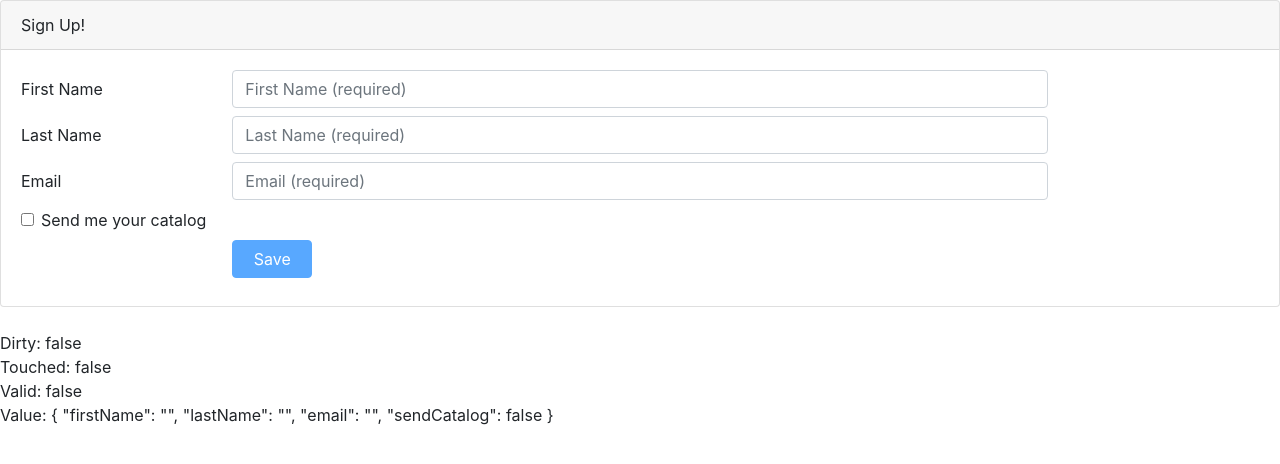
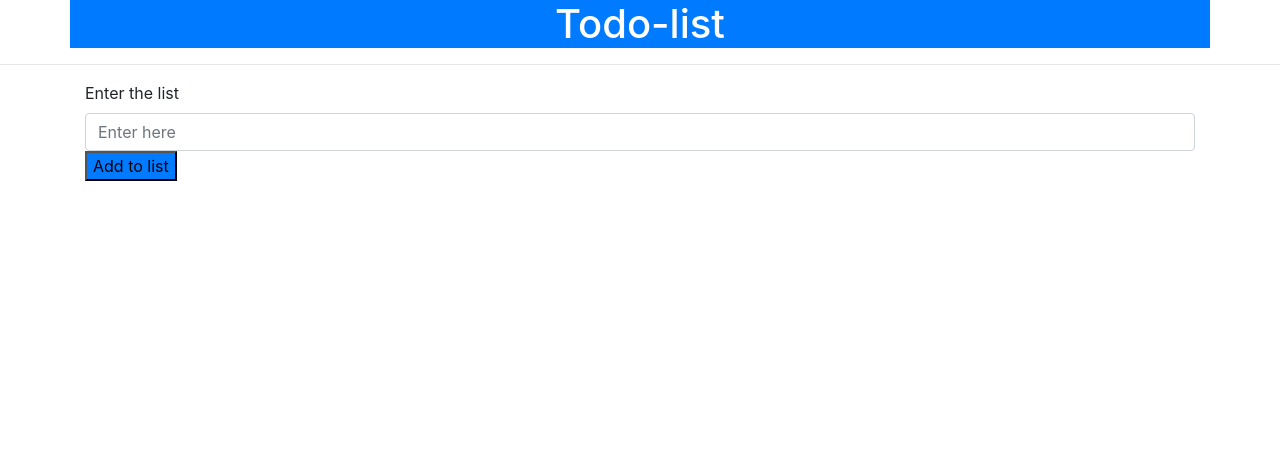
Before and after one commit to ShivaKumarReddyB/Angular, an Angular app in the folder gp/: page / in a window 1280 px wide. Shown: the top 464 px of the page. Built offline with nearby package versions, Linux system fonts and the light colour scheme.

Commit message:
adding elements in array

```diff
--- a/gp/src/app/app.component.html
+++ b/gp/src/app/app.component.html
@@ -1 +1,3 @@
-<app-reactive-forms></app-reactive-forms>
+<app-todo-list>
+
+</app-todo-list>
--- a/gp/src/app/todo-list/todo-list.component.html
+++ b/gp/src/app/todo-list/todo-list.component.html
@@ -1,4 +1,12 @@
-<div class="container" >
-  <h1> Todo-list</h1>
+<div class="container  bg-primary text-white">
+  <h1 class="text-center" > Todo-list</h1>
 </div>
 <hr>
+<div class='container'>
+<label for='Todo-list'>Enter the list</label>
+<input type="text" class='form-control'[(ngModel)]='add' placeholder="Enter here "(keydown.enter)='onKeydown($event)'>
+<button type="submit"class='bg-primary'(click)='onclick()' >Add to list </button>
+<div *ngFor="let arrays of array" class="container bg-primary">
+  {{arrays}}
+</div>
+</div>
--- a/gp/src/app/todo-list/todo-list.component.ts
+++ b/gp/src/app/todo-list/todo-list.component.ts
@@ -6,6 +6,18 @@ import { Component, OnInit } from '@angular/core';
   styleUrls: ['./todo-list.component.css']
 })
 export class TodoListComponent implements OnInit {
+  add: any;
+
+ array: any[] = [];
+ onclick() {
+   this.array.push(this.add)
+
+}
+onKeydown(event){
+  this.array.push(this.add)
+  console.log(event)
+}
+
 
   constructor() { }
 
```
